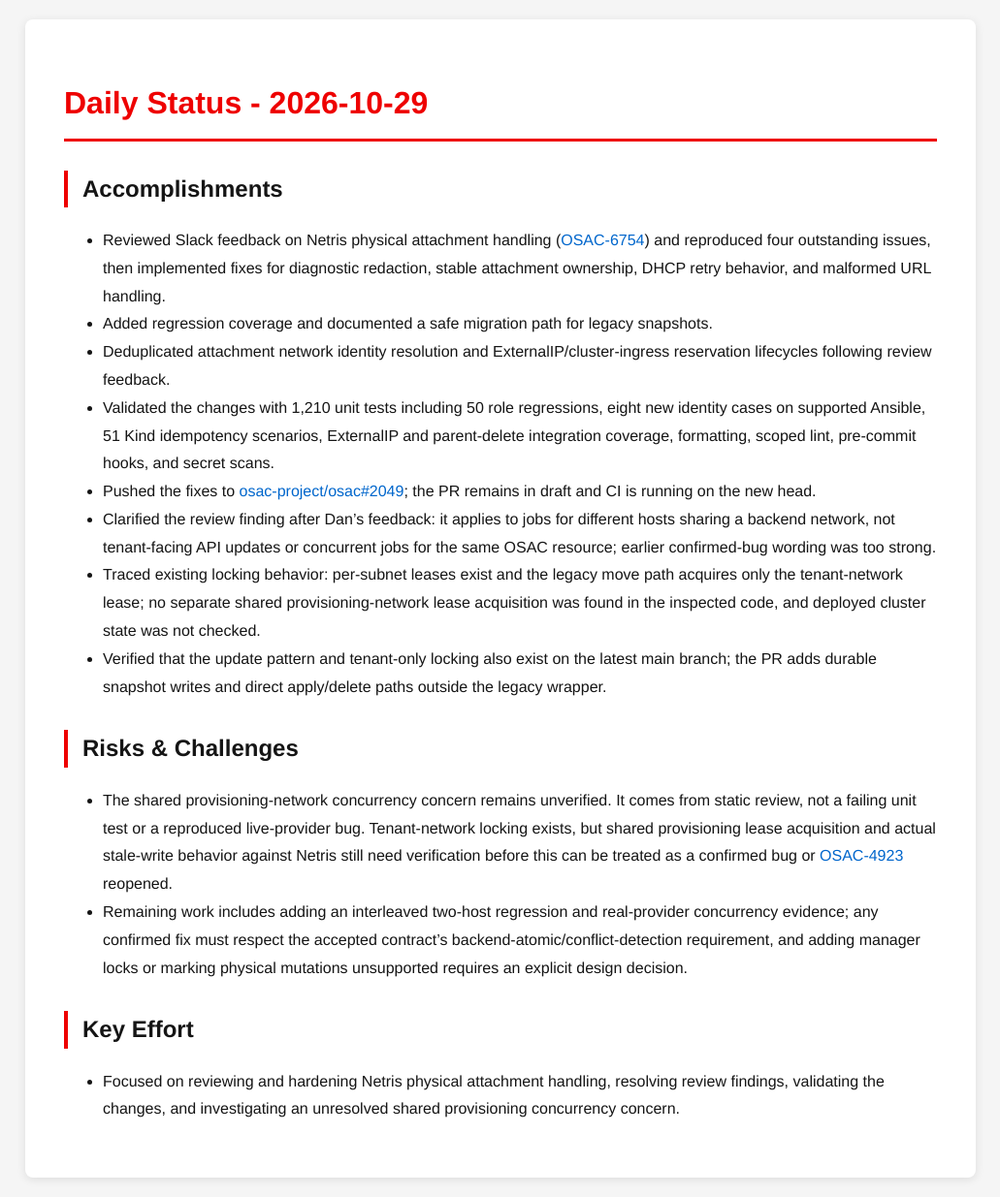
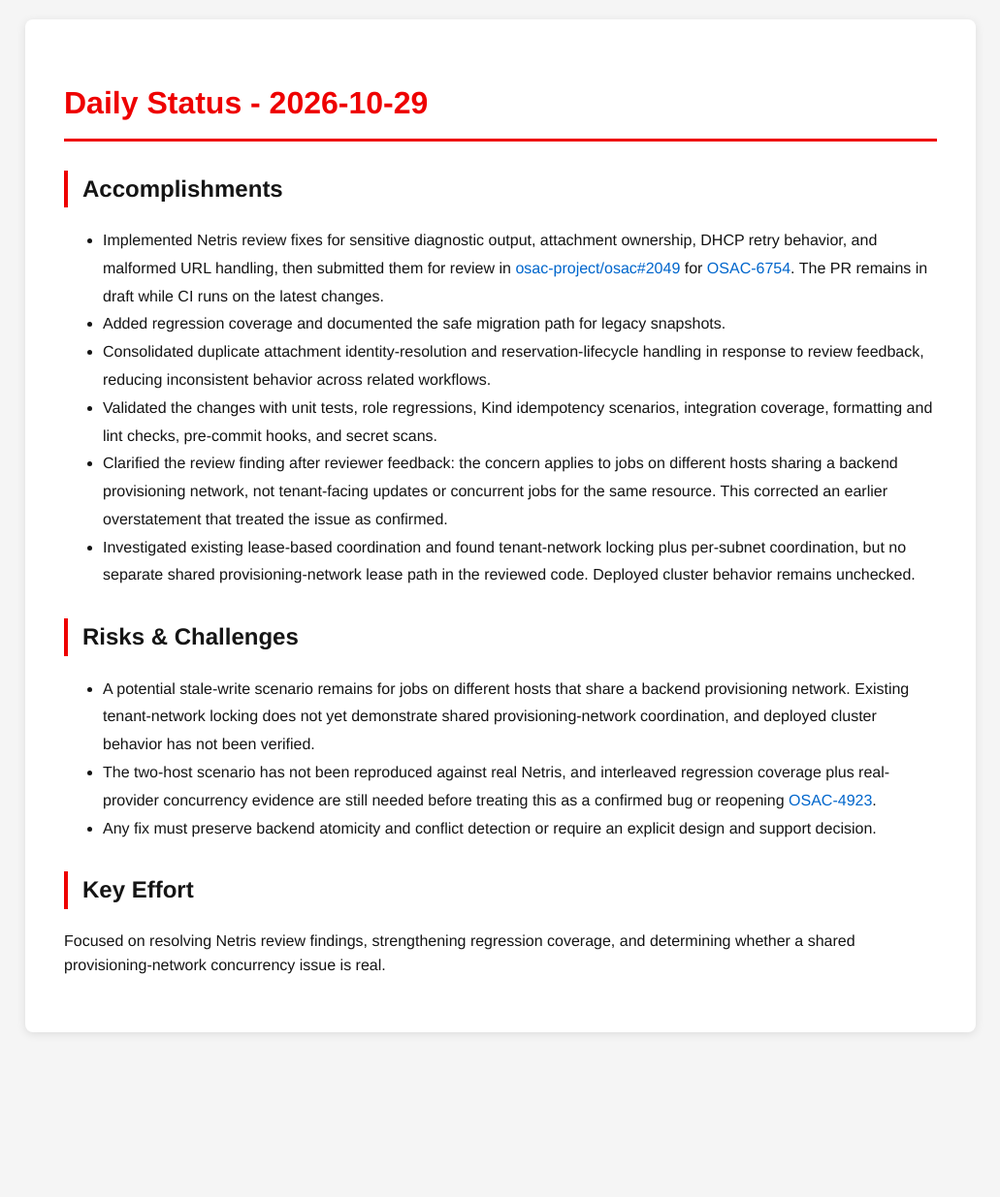
Before and after one commit to tzvatot/daily-status, a Jekyll site: the page built from 2026-10-29.md, in a window 1280 px wide. Shown: the whole page at 97% size, without its empty margins (124-1155 px from the left). Built offline with Jekyll 4.4.1, drawn with Linux system fonts in a browser that asks for light colours; after the commit the page ends 1085 px from its top, so only the background shows below that.

Commit message:
Daily status update - 2026-10-29

```diff
--- a/2026-10-29.md
+++ b/2026-10-29.md
@@ -7,18 +7,17 @@ date: 2026-10-29
 # Daily Status - 2026-10-29
 
 ## Accomplishments
-- Reviewed Slack feedback on Netris physical attachment handling ([OSAC-6754](https://redhat.atlassian.net/browse/OSAC-6754)) and reproduced four outstanding issues, then implemented fixes for diagnostic redaction, stable attachment ownership, DHCP retry behavior, and malformed URL handling.
-- Added regression coverage and documented a safe migration path for legacy snapshots.
-- Deduplicated attachment network identity resolution and ExternalIP/cluster-ingress reservation lifecycles following review feedback.
-- Validated the changes with 1,210 unit tests including 50 role regressions, eight new identity cases on supported Ansible, 51 Kind idempotency scenarios, ExternalIP and parent-delete integration coverage, formatting, scoped lint, pre-commit hooks, and secret scans.
-- Pushed the fixes to [osac-project/osac#2049](https://github.com/osac-project/osac/pull/2049); the PR remains in draft and CI is running on the new head.
-- Clarified the review finding after Dan's feedback: it applies to jobs for different hosts sharing a backend network, not tenant-facing API updates or concurrent jobs for the same OSAC resource; earlier confirmed-bug wording was too strong.
-- Traced existing locking behavior: per-subnet leases exist and the legacy move path acquires only the tenant-network lease; no separate shared provisioning-network lease acquisition was found in the inspected code, and deployed cluster state was not checked.
-- Verified that the update pattern and tenant-only locking also exist on the latest main branch; the PR adds durable snapshot writes and direct apply/delete paths outside the legacy wrapper.
+- Implemented Netris review fixes for sensitive diagnostic output, attachment ownership, DHCP retry behavior, and malformed URL handling, then submitted them for review in [osac-project/osac#2049](https://github.com/osac-project/osac/pull/2049) for [OSAC-6754](https://redhat.atlassian.net/browse/OSAC-6754). The PR remains in draft while CI runs on the latest changes.
+- Added regression coverage and documented the safe migration path for legacy snapshots.
+- Consolidated duplicate attachment identity-resolution and reservation-lifecycle handling in response to review feedback, reducing inconsistent behavior across related workflows.
+- Validated the changes with unit tests, role regressions, Kind idempotency scenarios, integration coverage, formatting and lint checks, pre-commit hooks, and secret scans.
+- Clarified the review finding after reviewer feedback: the concern applies to jobs on different hosts sharing a backend provisioning network, not tenant-facing updates or concurrent jobs for the same resource. This corrected an earlier overstatement that treated the issue as confirmed.
+- Investigated existing lease-based coordination and found tenant-network locking plus per-subnet coordination, but no separate shared provisioning-network lease path in the reviewed code. Deployed cluster behavior remains unchecked.
 
 ## Risks & Challenges
-- The shared provisioning-network concurrency concern remains unverified. It comes from static review, not a failing unit test or a reproduced live-provider bug. Tenant-network locking exists, but shared provisioning lease acquisition and actual stale-write behavior against Netris still need verification before this can be treated as a confirmed bug or [OSAC-4923](https://redhat.atlassian.net/browse/OSAC-4923) reopened.
-- Remaining work includes adding an interleaved two-host regression and real-provider concurrency evidence; any confirmed fix must respect the accepted contract's backend-atomic/conflict-detection requirement, and adding manager locks or marking physical mutations unsupported requires an explicit design decision.
+- A potential stale-write scenario remains for jobs on different hosts that share a backend provisioning network. Existing tenant-network locking does not yet demonstrate shared provisioning-network coordination, and deployed cluster behavior has not been verified.
+- The two-host scenario has not been reproduced against real Netris, and interleaved regression coverage plus real-provider concurrency evidence are still needed before treating this as a confirmed bug or reopening [OSAC-4923](https://redhat.atlassian.net/browse/OSAC-4923).
+- Any fix must preserve backend atomicity and conflict detection or require an explicit design and support decision.
 
 ## Key Effort
-- Focused on reviewing and hardening Netris physical attachment handling, resolving review findings, validating the changes, and investigating an unresolved shared provisioning concurrency concern.
+Focused on resolving Netris review findings, strengthening regression coverage, and determining whether a shared provisioning-network concurrency issue is real.
```
